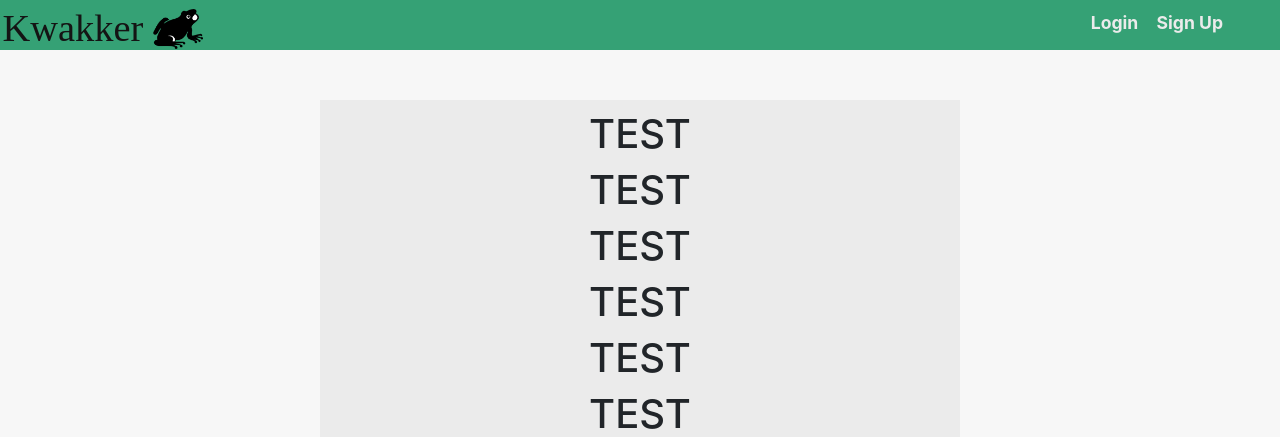
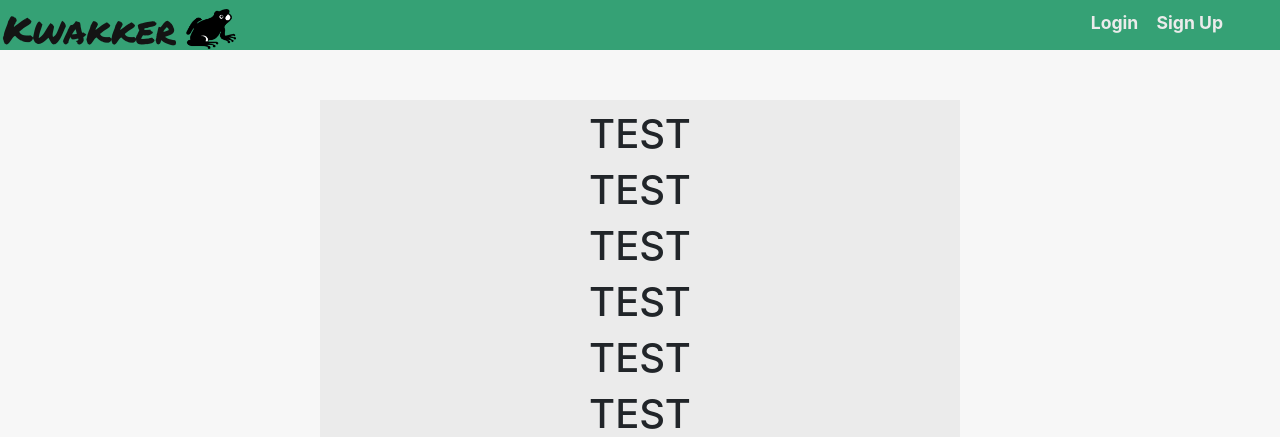
Before and after one commit to FroggyKwa/Kwakker, a Python web app: template templates/feed.html in a window 1280 px wide. Shown: the top 437 px of the page. Run offline with Jinja, Linux system fonts and the light colour scheme; the template is opened without the code that fills it, so the values that code supplies are empty; some libraries are stand-ins or nearby versions.

Commit message:
fix font

```diff
--- a/api/posts.py
+++ b/api/posts.py
@@ -48,6 +48,6 @@ class PostListResource(Resource):
 def abort_if_post_not_found(post_id):
     from data.db_session import create_session
     session = create_session()
-    user = session.query(Post).get(post_id)
-    if not user:
+    post = session.query(Post).get(post_id)
+    if not post:
         abort(404, message=f"Post {post_id} not found")
--- a/static/css/style.css
+++ b/static/css/style.css
@@ -48,7 +48,7 @@ a:hover
 .logo a
 {
   color: #141414;
-  font-family: "Marker Felt Thin";
+  font-family: 'Permanent Marker', cursive;
   font-size: 2.4em;
   padding-left: 1%;
 }
--- a/templates/base.html
+++ b/templates/base.html
@@ -5,6 +5,7 @@
   <meta name="viewport" content="width=device-width, initial-scale=1.0">
   <meta http-equiv="X-UA-Compatible" content="ie=edge">
   <link href="https://fonts.googleapis.com/css2?family=Montserrat:wght@300&display=swap" rel="stylesheet">
+  <link href="https://fonts.googleapis.com/css2?family=Permanent+Marker&display=swap" rel="stylesheet">
   <link rel="stylesheet" href="https://stackpath.bootstrapcdn.com/bootstrap/4.4.1/css/bootstrap.min.css"
    integrity="sha384-Vkoo8x4CGsO3+Hhxv8T/Q5PaXtkKtu6ug5TOeNV6gBiFeWPGFN9MuhOf23Q9Ifjh"
    crossorigin="anonymous">
```
